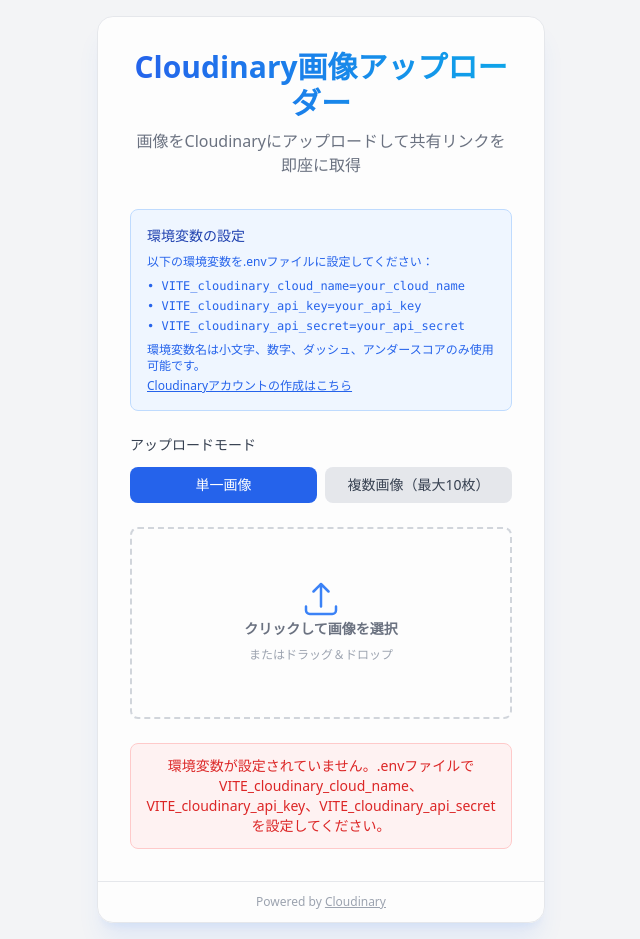
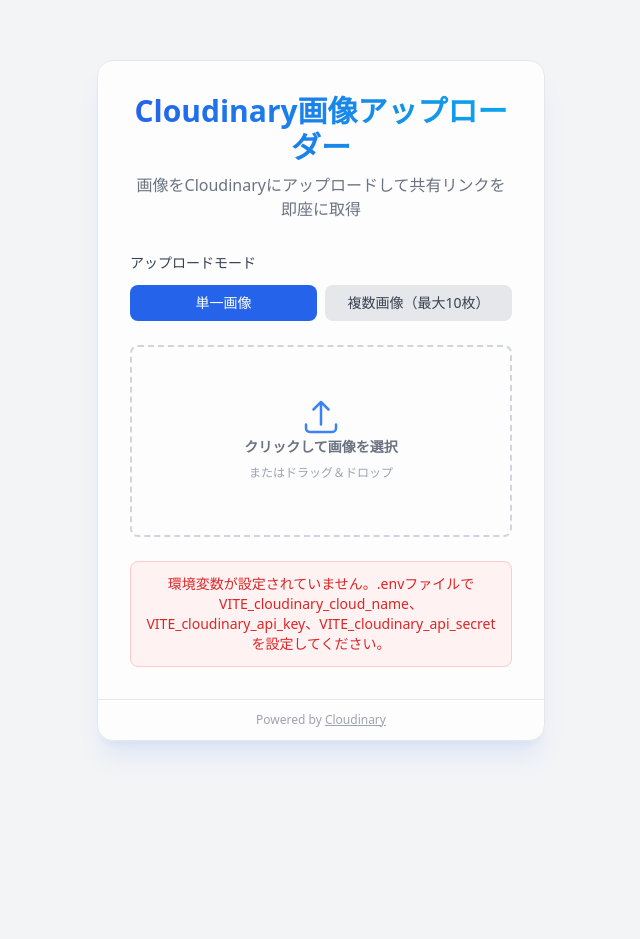
Before and after one commit to Tatsuki-Choki/imgbb-image-uploader, a React (Vite) app: page / in a window 1280 px wide. Shown: the whole page, without its empty margins (319-959 px from the left). After the commit the page ends 800 px from the top, so only its background shows below. Built offline with nearby package versions, Linux system fonts and the light colour scheme.

Commit message:
Fix Cloudinary signature generation and remove env config display

```diff
--- a/App.tsx
+++ b/App.tsx
@@ -156,25 +156,6 @@ const App: React.FC = () => {
                     <p className="text-gray-500 mt-2">画像をCloudinaryにアップロードして共有リンクを即座に取得</p>
                 </div>
 
-                <div className="mb-6 p-4 bg-blue-50 border border-blue-200 rounded-lg">
-                    <h3 className="text-sm font-medium text-blue-800 mb-2">環境変数の設定</h3>
-                    <p className="text-xs text-blue-600 mb-2">
-                        以下の環境変数を.envファイルに設定してください：
-                    </p>
-                    <div className="text-xs text-blue-600 space-y-1 font-mono">
-                        <div>• VITE_cloudinary_cloud_name=your_cloud_name</div>
-                        <div>• VITE_cloudinary_api_key=your_api_key</div>
-                        <div>• VITE_cloudinary_api_secret=your_api_secret</div>
-                    </div>
-                    <p className="text-xs text-blue-600 mt-2">
-                        環境変数名は小文字、数字、ダッシュ、アンダースコアのみ使用可能です。
-                    </p>
-                    <p className="text-xs text-blue-600 mt-1">
-                        <a href="https://cloudinary.com/" target="_blank" rel="noopener noreferrer" className="underline">
-                            Cloudinaryアカウントの作成はこちら
-                        </a>
-                    </p>
-                </div>
 
                 <div className="mb-6">
                     <label className="block text-sm font-medium text-gray-700 mb-3">アップロードモード</label>
--- a/services/cloudinaryService.ts
+++ b/services/cloudinaryService.ts
@@ -4,23 +4,15 @@ const CLOUDINARY_UPLOAD_URL = 'https://api.cloudinary.com/v1_1';
 
 // 署名を生成する関数
 const generateSignature = async (timestamp: number, apiSecret: string): Promise<string> => {
-  const message = `timestamp=${timestamp}`;
+  // Cloudinaryの署名生成: パラメータ + APIシークレットをSHA-1でハッシュ化
+  const message = `timestamp=${timestamp}${apiSecret}`;
 
-  // Web Crypto APIを使用してHMAC-SHA1を生成
+  // Web Crypto APIを使用してSHA-1ハッシュを生成
   const encoder = new TextEncoder();
-  const keyData = encoder.encode(apiSecret);
   const messageData = encoder.encode(message);
 
-  const cryptoKey = await crypto.subtle.importKey(
-    'raw',
-    keyData,
-    { name: 'HMAC', hash: 'SHA-1' },
-    false,
-    ['sign']
-  );
-
-  const signature = await crypto.subtle.sign('HMAC', cryptoKey, messageData);
-  const hashArray = Array.from(new Uint8Array(signature));
+  const hashBuffer = await crypto.subtle.digest('SHA-1', messageData);
+  const hashArray = Array.from(new Uint8Array(hashBuffer));
   const hashHex = hashArray.map(b => b.toString(16).padStart(2, '0')).join('');
 
   return hashHex;
```
